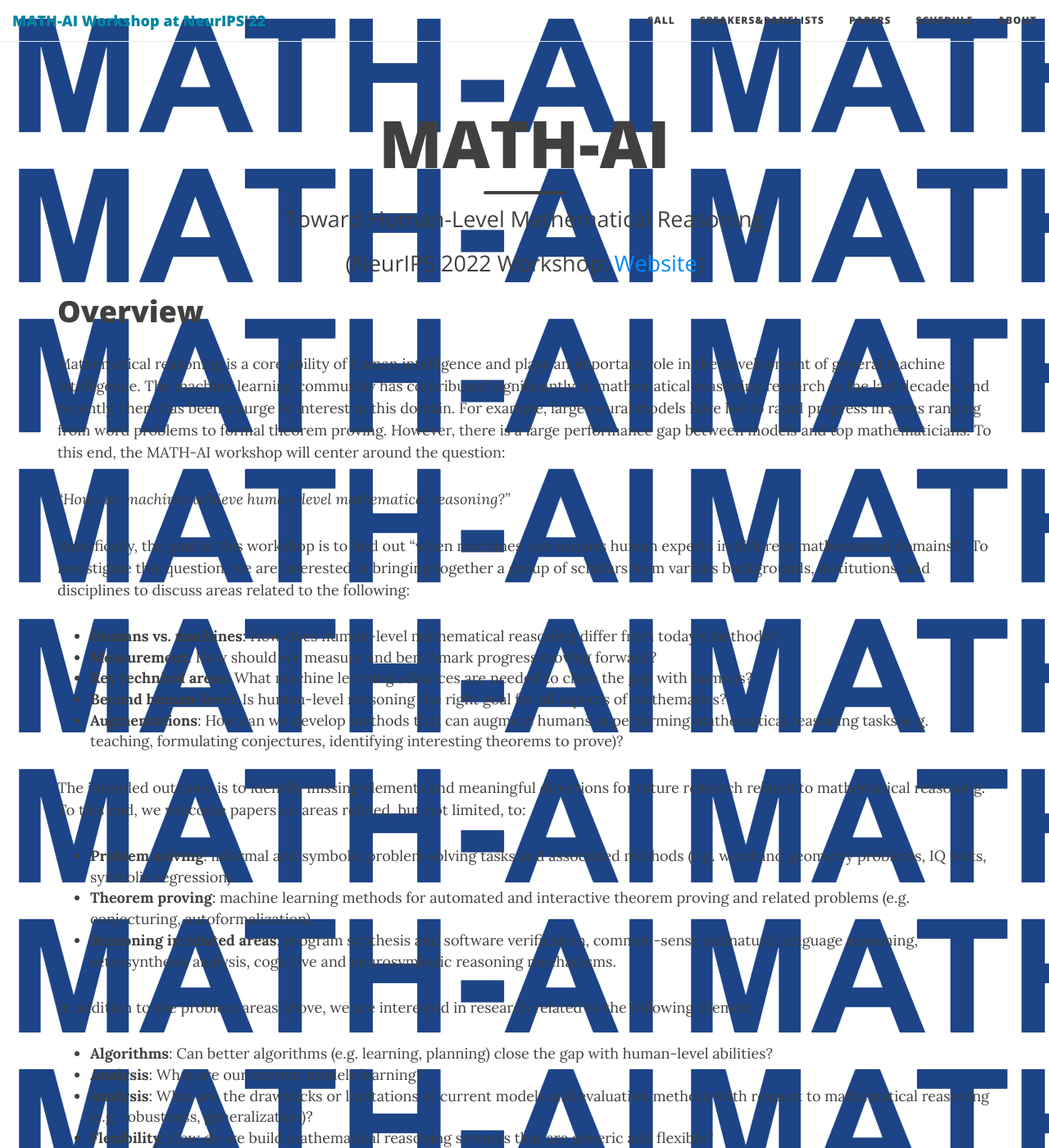
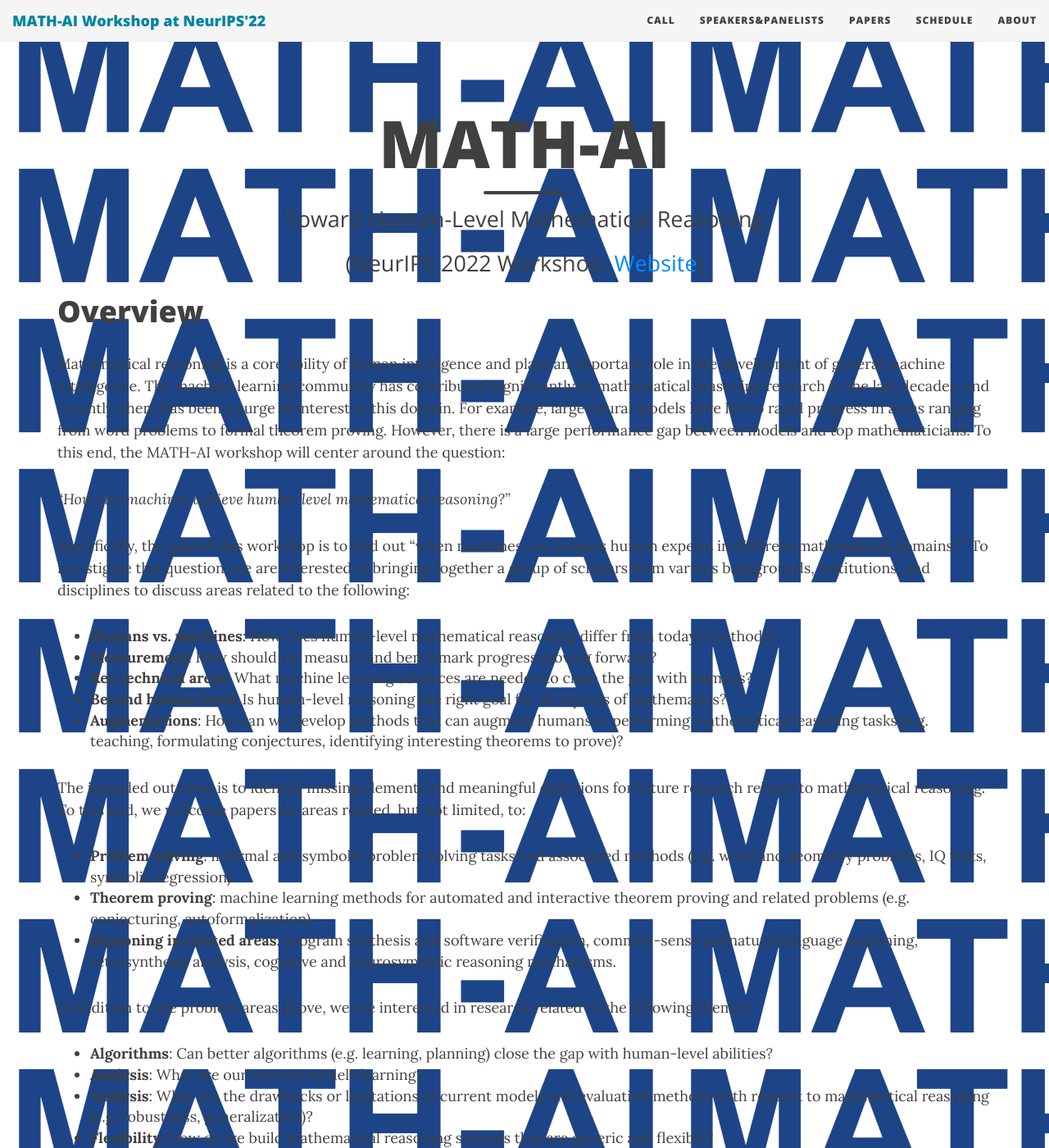
Before and after one commit to mathai-2023/mathai-2023.github.io, a Jekyll site: the page built from index.md, in a window 1280 px wide and 1400 px high. Shown: the whole window at 82% size. Built offline with Jekyll 4.4.1, drawn with Linux system fonts in a browser that asks for light colours; nearby versions of some CDN libraries.

Commit message:
bundle exec jekyll serve

```diff
--- a/_config.yml
+++ b/_config.yml
@@ -54,7 +54,7 @@ footer-link-col: "#404040"
 # Alternatively, the navbar, footer, and page background can be set to use background images
 # instead of colour
 
-navbar-img: "/img/mathai2022.png"
+# navbar-img: "/img/mathai2022.png"
 footer-img: "/img/mathai2022.png"
 page-img: "/img/mathai2022.png"
 
```
Also changed, not shown: 1 other file.
